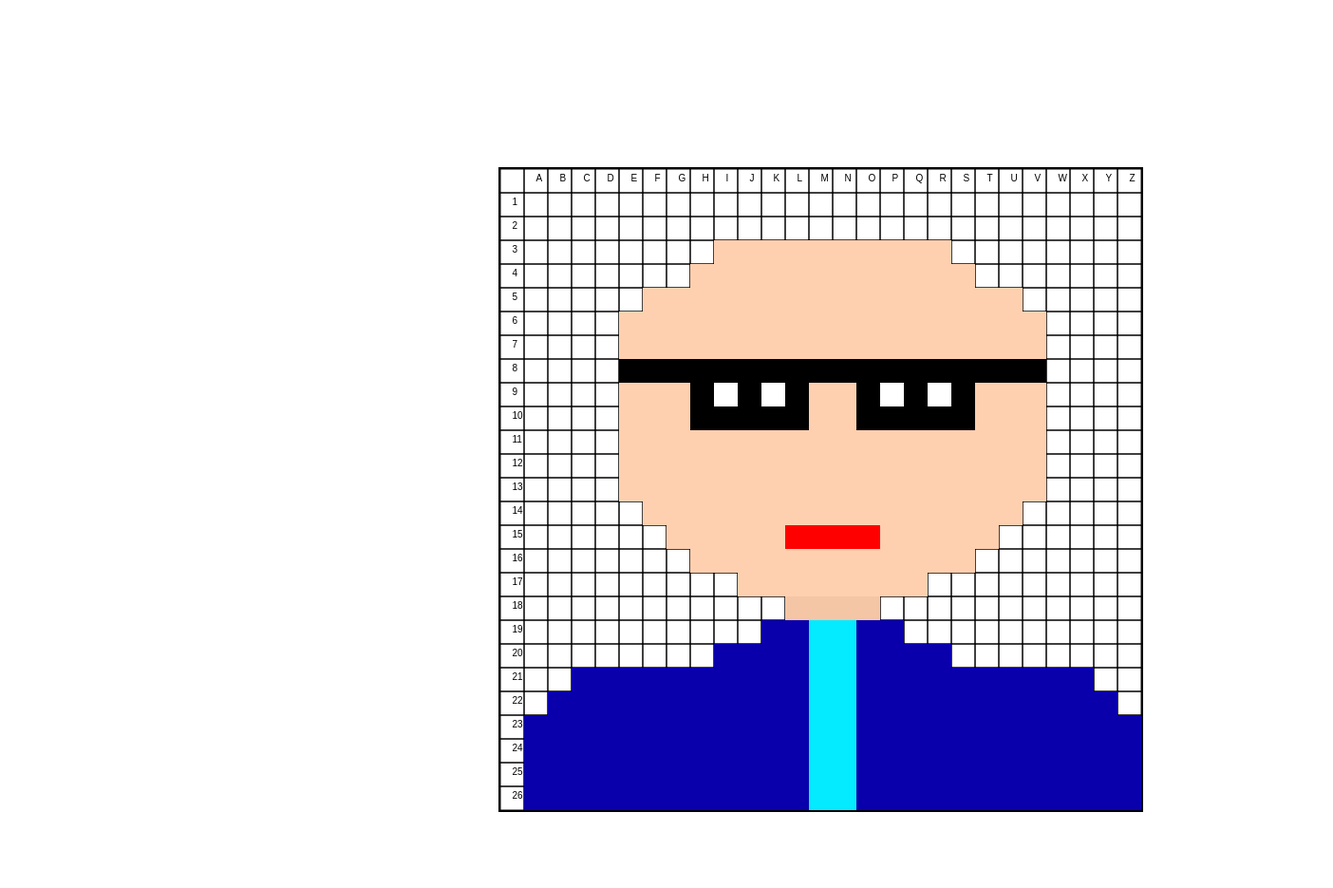
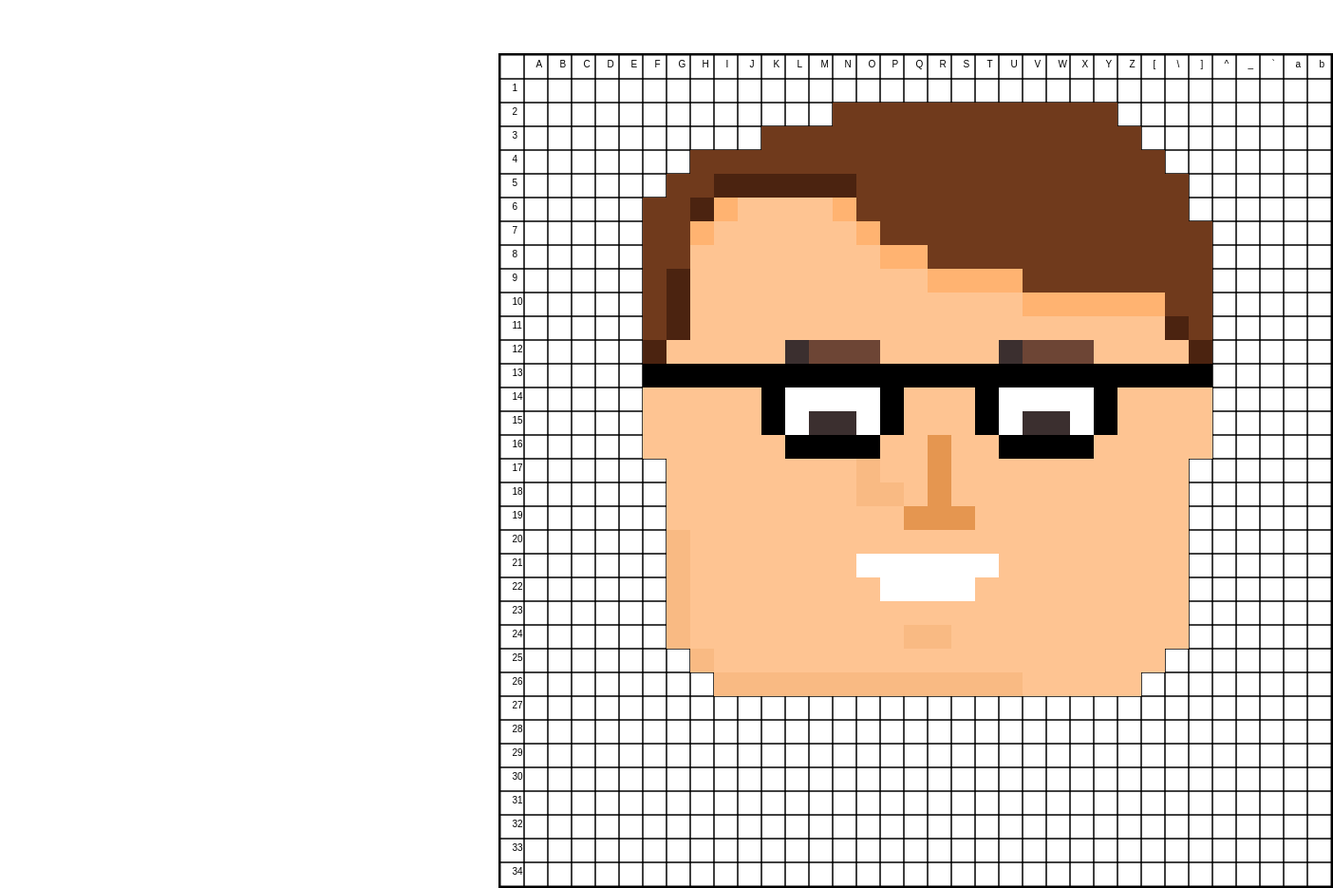
Before and after one commit to pentonfreak/Art-Jam-Assignment, a plain HTML site: page index.html in a window 1280 px wide. Shown: the whole page at 95% size, 1404 px wide, since content can reach past the window. Before the commit the page ends 855 px from the top, so only its background shows below. Drawn offline with Linux system fonts and the light colour scheme.

Commit message:
Deadline is due tonight, but still progressing
I deleted the previous self portrait and follow another pixel art style with more refine detail, I hope!!!

```diff
--- a/index.html
+++ b/index.html
@@ -9,7 +9,7 @@
         #canvas1 {
             border: 2px solid black;
             position: absolute;
-            top: 22%;
+            top: 7%;
             left: 41%;
             translate: 50%, -50%;
         }
--- a/main.js
+++ b/main.js
@@ -6,8 +6,8 @@
 //Create a grid
 
 const TILE_SIZE = 25;
-const COLS = 27;
-const ROWS = 27;
+const COLS = 35;
+const ROWS = 35;
 const WIDTH = TILE_SIZE * COLS;
 const HEIGHT = TILE_SIZE * ROWS;
 
@@ -17,13 +17,13 @@ window.addEventListener("load", function() {
     canvas.height = HEIGHT;
     const ctx = canvas.getContext("2d");
 
-// Draw column letters (A-Z)
+// Draw column letters
         for (let col = 0; col < COLS; col++) {
             const letter = String.fromCharCode(65 + col); // 65 = 'A'
             ctx.fillText(letter, col * TILE_SIZE + TILE_SIZE / 2 + TILE_SIZE, TILE_SIZE / 2);
         }
 
-// Draw row numbers (1-26)
+// Draw row numbers
         for (let row = 0; row < ROWS; row++) {
             ctx.fillText((row + 1).toString(), TILE_SIZE / 2, row * TILE_SIZE + TILE_SIZE / 2 + TILE_SIZE);
         }
@@ -38,53 +38,128 @@ window.addEventListener("load", function() {
 
 // Draw pixel self portrait
     function drawPixelArt() {
-        // Shirt
-        ctx.fillStyle = "#0900acff";
-        ctx.fillRect(1 * TILE_SIZE, 23 * TILE_SIZE, 12 * TILE_SIZE, 4 * TILE_SIZE);
-        ctx.fillRect(15 * TILE_SIZE, 23 * TILE_SIZE, 12 * TILE_SIZE, 4 * TILE_SIZE);
-        ctx.fillRect(2 * TILE_SIZE, 22 * TILE_SIZE, 24 * TILE_SIZE, 1 * TILE_SIZE);
-        ctx.fillRect(3 * TILE_SIZE, 21 * TILE_SIZE, 22 * TILE_SIZE, 1 * TILE_SIZE);
-        ctx.fillRect(9 * TILE_SIZE, 20 * TILE_SIZE, 10 * TILE_SIZE, 1 * TILE_SIZE);
-        ctx.fillRect(11 * TILE_SIZE, 19 * TILE_SIZE, 6 * TILE_SIZE, 1 * TILE_SIZE);
 
-        //Undershirt
-        ctx.fillStyle = "#04eaffff";
-        ctx.fillRect(13 * TILE_SIZE, 19 * TILE_SIZE, 2 * TILE_SIZE, 8 * TILE_SIZE);
+        //Face Silouette
+        ctx.fillStyle = "#fec492ff";
+        ctx.fillRect(8 * TILE_SIZE, 6 * TILE_SIZE, 20 * TILE_SIZE, 20 * TILE_SIZE);
+        ctx.fillRect(7 * TILE_SIZE, 7 * TILE_SIZE, 1 * TILE_SIZE, 18 * TILE_SIZE);
+        ctx.fillRect(28 * TILE_SIZE, 7 * TILE_SIZE, 1 * TILE_SIZE, 18 * TILE_SIZE);
+        ctx.fillRect(9 * TILE_SIZE, 5 * TILE_SIZE, 18 * TILE_SIZE, 1 * TILE_SIZE);
+        ctx.fillRect(9 * TILE_SIZE, 26 * TILE_SIZE, 18 * TILE_SIZE, 1 * TILE_SIZE);
 
-        //Neck
-        ctx.fillStyle = "#f5c6a5ff";
-        ctx.fillRect(12 * TILE_SIZE, 18 * TILE_SIZE, 4 * TILE_SIZE, 1 * TILE_SIZE);
+        //Ears
+        ctx.fillStyle = "#fec492ff";
+        ctx.fillRect(6 * TILE_SIZE, 13 * TILE_SIZE, 2 * TILE_SIZE, 4 * TILE_SIZE);
+        ctx.fillRect(28 * TILE_SIZE, 13 * TILE_SIZE, 2 * TILE_SIZE, 4 * TILE_SIZE);
 
-        //Face
-        ctx.fillStyle = "#ffd0afff";
-        ctx.fillRect(10 * TILE_SIZE, 17 * TILE_SIZE, 8 * TILE_SIZE, 1 * TILE_SIZE);
-        ctx.fillRect(8 * TILE_SIZE, 16 * TILE_SIZE, 12 * TILE_SIZE, 1 * TILE_SIZE);
-        ctx.fillRect(7 * TILE_SIZE, 15 * TILE_SIZE, 14 * TILE_SIZE, 1 * TILE_SIZE);
-        ctx.fillRect(6 * TILE_SIZE, 14 * TILE_SIZE, 16 * TILE_SIZE, 1 * TILE_SIZE);
-        ctx.fillRect(5 * TILE_SIZE, 6 * TILE_SIZE, 18 * TILE_SIZE, 8 * TILE_SIZE); //Middle of face
-        ctx.fillRect(6 * TILE_SIZE, 5 * TILE_SIZE, 16 * TILE_SIZE, 1 * TILE_SIZE);
-        ctx.fillRect(8 * TILE_SIZE, 4 * TILE_SIZE, 12 * TILE_SIZE, 1 * TILE_SIZE);
-        ctx.fillRect(9 * TILE_SIZE, 3 * TILE_SIZE, 10 * TILE_SIZE, 1 * TILE_SIZE);
+        //Eyesockets
+        ctx.fillStyle = "#f9ba83ff";
+        ctx.fillRect(12 * TILE_SIZE, 13 * TILE_SIZE, 4 * TILE_SIZE, 1 * TILE_SIZE);
+        ctx.fillRect(12 * TILE_SIZE, 14 * TILE_SIZE, 1 * TILE_SIZE, 1 * TILE_SIZE);
+        ctx.fillRect(15 * TILE_SIZE, 14 * TILE_SIZE, 1 * TILE_SIZE, 4 * TILE_SIZE);
+        ctx.fillRect(15 * TILE_SIZE, 18 * TILE_SIZE, 2 * TILE_SIZE, 1 * TILE_SIZE);
+        ctx.fillRect(22 * TILE_SIZE, 14 * TILE_SIZE, 1 * TILE_SIZE, 1 * TILE_SIZE);
+        ctx.fillRect(22 * TILE_SIZE, 13 * TILE_SIZE, 3 * TILE_SIZE, 1 * TILE_SIZE);
+
+        //Eyes
+        ctx.fillStyle = "black";
+        ctx.fillRect(13 * TILE_SIZE, 14 * TILE_SIZE, 1 * TILE_SIZE, 2 * TILE_SIZE);
+        ctx.fillRect(23 * TILE_SIZE, 14 * TILE_SIZE, 1 * TILE_SIZE, 2 * TILE_SIZE);
+
+        //Eyebrows
+        ctx.fillStyle = "#3b2f2fff";
+        ctx.fillRect(12 * TILE_SIZE, 12 * TILE_SIZE, 4 * TILE_SIZE, 1 * TILE_SIZE); //Left eyebrow
+        ctx.fillRect(21 * TILE_SIZE, 12 * TILE_SIZE, 4 * TILE_SIZE, 1 * TILE_SIZE); //Right eyebrow
+        ctx.fillStyle = "#6d4535ff";
+        ctx.fillRect(13 * TILE_SIZE, 12 * TILE_SIZE, 3 * TILE_SIZE, 1 * TILE_SIZE);
+        ctx.fillRect(22 * TILE_SIZE, 12 * TILE_SIZE, 3 * TILE_SIZE, 1 * TILE_SIZE);
+
+        //Nose
+        ctx.fillStyle = "#e59650ff";
+        ctx.fillRect(18 * TILE_SIZE, 16 * TILE_SIZE, 1 * TILE_SIZE, 3 * TILE_SIZE);
+        ctx.fillRect(17 * TILE_SIZE, 19 * TILE_SIZE, 3 * TILE_SIZE, 1 * TILE_SIZE);
+
+        //Mouth
+        ctx.fillStyle = "#ffffffff";
+        ctx.fillRect(15 * TILE_SIZE, 21 * TILE_SIZE, 6 * TILE_SIZE, 1 * TILE_SIZE);
+        ctx.fillRect(16 * TILE_SIZE, 22 * TILE_SIZE, 4 * TILE_SIZE, 1 * TILE_SIZE);
+
+        //Hair
+        ctx.fillStyle = "#703a1cff";
+        ctx.fillRect(6 * TILE_SIZE, 9 * TILE_SIZE, 1 * TILE_SIZE, 4 * TILE_SIZE);
+        ctx.fillRect(6 * TILE_SIZE, 7 * TILE_SIZE, 1 * TILE_SIZE, 2 * TILE_SIZE);
+        ctx.fillRect(6 * TILE_SIZE, 6 * TILE_SIZE, 2 * TILE_SIZE, 1 * TILE_SIZE);
+        ctx.fillRect(7 * TILE_SIZE, 5 * TILE_SIZE, 2 * TILE_SIZE, 1 * TILE_SIZE);
+        ctx.fillRect(8 * TILE_SIZE, 4 * TILE_SIZE, 20 * TILE_SIZE, 1 * TILE_SIZE);
+        ctx.fillRect(27 * TILE_SIZE, 5 * TILE_SIZE, 2 * TILE_SIZE, 1 * TILE_SIZE);
+        ctx.fillRect(28 * TILE_SIZE, 6 * TILE_SIZE, 1 * TILE_SIZE, 2 * TILE_SIZE);
+        ctx.fillRect(29 * TILE_SIZE, 7 * TILE_SIZE, 1 * TILE_SIZE, 6 * TILE_SIZE);
+        ctx.fillRect(11 * TILE_SIZE, 3 * TILE_SIZE, 16 * TILE_SIZE, 1 * TILE_SIZE);
+        ctx.fillRect(14 * TILE_SIZE, 2 * TILE_SIZE, 12 * TILE_SIZE, 1 * TILE_SIZE);
+
+        ctx.fillRect(9 * TILE_SIZE, 5 * TILE_SIZE, 18 * TILE_SIZE, 1 * TILE_SIZE);
+        ctx.fillRect(8 * TILE_SIZE, 6 * TILE_SIZE, 1 * TILE_SIZE, 1 * TILE_SIZE);
+        ctx.fillRect(27 * TILE_SIZE, 6 * TILE_SIZE, 1 * TILE_SIZE, 1 * TILE_SIZE);
+        ctx.fillRect(7 * TILE_SIZE, 7 * TILE_SIZE, 1 * TILE_SIZE, 5 * TILE_SIZE);
+        ctx.fillRect(28 * TILE_SIZE, 7 * TILE_SIZE, 1 * TILE_SIZE, 5 * TILE_SIZE);
+        ctx.fillRect(15 * TILE_SIZE, 6 * TILE_SIZE, 12 * TILE_SIZE, 1 * TILE_SIZE);
+        ctx.fillRect(16 * TILE_SIZE, 7 * TILE_SIZE, 12 * TILE_SIZE, 1 * TILE_SIZE);
+        ctx.fillRect(18 * TILE_SIZE, 8 * TILE_SIZE, 10 * TILE_SIZE, 1 * TILE_SIZE);
+        ctx.fillRect(22 * TILE_SIZE, 9 * TILE_SIZE, 6 * TILE_SIZE, 1 * TILE_SIZE);
+
+        //Hair Shading
+        ctx.fillStyle = "#4b2310ff";
+        ctx.fillRect(8 * TILE_SIZE, 6 * TILE_SIZE, 1 * TILE_SIZE, 1 * TILE_SIZE);
+        ctx.fillRect(9 * TILE_SIZE, 5 * TILE_SIZE, 6 * TILE_SIZE, 1 * TILE_SIZE);
+        ctx.fillRect(7 * TILE_SIZE, 9 * TILE_SIZE, 1 * TILE_SIZE, 3 * TILE_SIZE);
+        ctx.fillRect(6 * TILE_SIZE, 12 * TILE_SIZE, 1 * TILE_SIZE, 1 * TILE_SIZE);
+        ctx.fillRect(28 * TILE_SIZE, 11 * TILE_SIZE, 1 * TILE_SIZE, 1 * TILE_SIZE);
+        ctx.fillRect(29 * TILE_SIZE, 12 * TILE_SIZE, 1 * TILE_SIZE, 1 * TILE_SIZE);
+
+        //Hairlines
+        ctx.fillStyle = ("#ffb371ff");
+        ctx.fillRect(9 * TILE_SIZE, 6 * TILE_SIZE, 1 * TILE_SIZE, 1 * TILE_SIZE);
+        ctx.fillRect(8 * TILE_SIZE, 7 * TILE_SIZE, 1 * TILE_SIZE, 1 * TILE_SIZE);
+        ctx.fillRect(14 * TILE_SIZE, 6 * TILE_SIZE, 1 * TILE_SIZE, 1 * TILE_SIZE);
+        ctx.fillRect(15 * TILE_SIZE, 7 * TILE_SIZE, 1 * TILE_SIZE, 1 * TILE_SIZE);
+        ctx.fillRect(16 * TILE_SIZE, 8 * TILE_SIZE, 2 * TILE_SIZE, 1 * TILE_SIZE);
+        ctx.fillRect(18 * TILE_SIZE, 9 * TILE_SIZE, 4 * TILE_SIZE, 1 * TILE_SIZE);
+        ctx.fillRect(22 * TILE_SIZE, 10 * TILE_SIZE, 6 * TILE_SIZE, 1 * TILE_SIZE);
 
         //Glasses
-        ctx.fillStyle = "#000000ff";
-        ctx.fillRect(5 * TILE_SIZE, 8 * TILE_SIZE, 18 * TILE_SIZE, 1 * TILE_SIZE);
-        ctx.fillRect(8 * TILE_SIZE, 9 * TILE_SIZE, 5 * TILE_SIZE, 2 * TILE_SIZE);
-        ctx.fillRect(15 * TILE_SIZE,9 * TILE_SIZE, 5 * TILE_SIZE, 2 * TILE_SIZE);
+        ctx.fillStyle = "black";
+        ctx.fillRect(11 * TILE_SIZE, 13 * TILE_SIZE, 6 * TILE_SIZE, 1 * TILE_SIZE)
+        ctx.fillRect(12 * TILE_SIZE, 16 * TILE_SIZE, 4 * TILE_SIZE, 1 * TILE_SIZE)
+        ctx.fillRect(11 * TILE_SIZE, 14 * TILE_SIZE, 1 * TILE_SIZE, 2 * TILE_SIZE);
+        ctx.fillRect(16 * TILE_SIZE, 14 * TILE_SIZE, 1 * TILE_SIZE, 2 * TILE_SIZE);
 
-        //Eyes
-        ctx.fillStyle = "#ffffff";
-        ctx.fillRect(9 * TILE_SIZE, 9 * TILE_SIZE, 3 * TILE_SIZE, 1 * TILE_SIZE);
-        ctx.fillRect(16 * TILE_SIZE, 9 * TILE_SIZE, 3 * TILE_SIZE, 1 * TILE_SIZE);
+        ctx.fillRect(20 * TILE_SIZE, 13 * TILE_SIZE, 6 * TILE_SIZE, 1 * TILE_SIZE)
+        ctx.fillRect(21 * TILE_SIZE, 16 * TILE_SIZE, 4 * TILE_SIZE, 1 * TILE_SIZE)
+        ctx.fillRect(20 * TILE_SIZE, 14 * TILE_SIZE, 1 * TILE_SIZE, 2 * TILE_SIZE);
+        ctx.fillRect(25 * TILE_SIZE, 14 * TILE_SIZE, 1 * TILE_SIZE, 2 * TILE_SIZE);
+
+        //Glasses lenses
+        ctx.fillStyle = "#ffffffff";
+        ctx.fillRect(12 * TILE_SIZE, 14 * TILE_SIZE, 4 * TILE_SIZE, 2 * TILE_SIZE);
+        ctx.fillRect(21 * TILE_SIZE, 14 * TILE_SIZE, 4 * TILE_SIZE, 2 * TILE_SIZE);
+
+        //Glasses bridge
+        ctx.fillStyle = "black";
+        ctx.fillRect(17 * TILE_SIZE, 13 * TILE_SIZE, 3 * TILE_SIZE, 1 * TILE_SIZE);
+        ctx.fillRect(6 * TILE_SIZE, 13 * TILE_SIZE, 5 * TILE_SIZE, 1 * TILE_SIZE);
+        ctx.fillRect(26 * TILE_SIZE, 13 * TILE_SIZE, 4 * TILE_SIZE, 1 * TILE_SIZE);
 
         //Pupils
-        ctx.fillStyle = "#000000ff";
-        ctx.fillRect(10 * TILE_SIZE, 9 * TILE_SIZE, 1 * TILE_SIZE, 1 * TILE_SIZE);
-        ctx.fillRect(17 * TILE_SIZE, 9 * TILE_SIZE, 1 * TILE_SIZE, 1 * TILE_SIZE);
+        ctx.fillStyle = "#3b2f2fff";
+        ctx.fillRect(13 * TILE_SIZE, 15 * TILE_SIZE, 2 * TILE_SIZE, 1 * TILE_SIZE);
+        ctx.fillRect(22 * TILE_SIZE, 15 * TILE_SIZE, 2 * TILE_SIZE, 1 * TILE_SIZE);
 
-        //Mouth
-        ctx.fillStyle = "#ff0000ff";
-        ctx.fillRect(12 * TILE_SIZE, 15 * TILE_SIZE, 4 * TILE_SIZE, 1 * TILE_SIZE);
+        //Face shading
+        ctx.fillStyle = "#f9ba83ff";
+        ctx.fillRect(7 * TILE_SIZE, 20 * TILE_SIZE, 1 * TILE_SIZE, 5 * TILE_SIZE);
+        ctx.fillRect(8 * TILE_SIZE, 25 * TILE_SIZE, 1 * TILE_SIZE, 1 * TILE_SIZE);
+        ctx.fillRect(9 * TILE_SIZE, 26 * TILE_SIZE, 13 * TILE_SIZE, 1 * TILE_SIZE);
+        ctx.fillRect(17 * TILE_SIZE, 24 * TILE_SIZE, 2 * TILE_SIZE, 1 * TILE_SIZE);
 
     }
 
```
